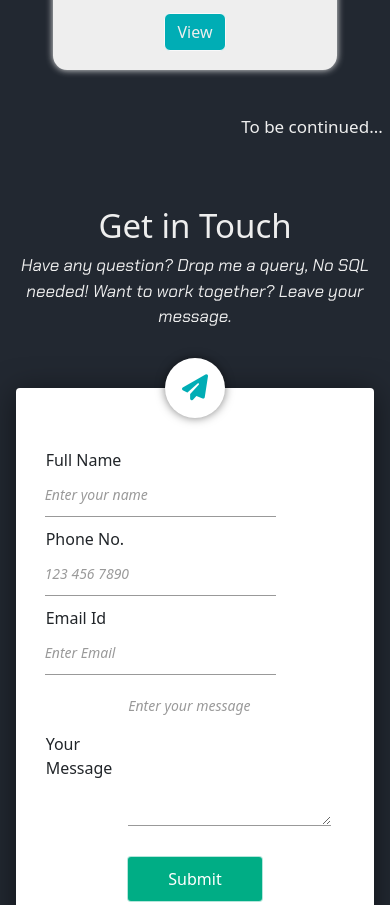
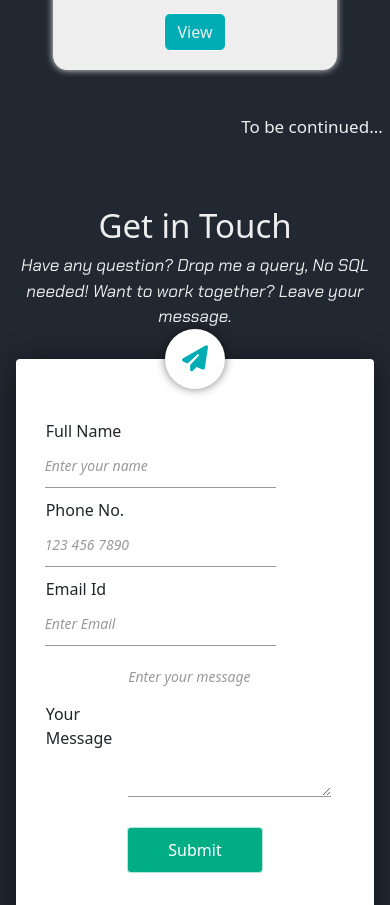
Before and after one commit to Lochan7JK/Portfolio, a plain HTML site: page index.html in a window 390 px wide. Shown: the part 6404-7309 px from the top of the page. Drawn offline with nearby package versions, Linux system fonts and the light colour scheme.

Commit message:
Update style.css

```diff
--- a/style.css
+++ b/style.css
@@ -700,9 +700,12 @@ footer > p{
     width: 72%;
 }*/
 
-@media screen and (max-width: 450px){
+@media screen and (max-width:400px){
+    .container{
+        height: 70vh;
+    }
     .container form{
-        height: 70vh;
+        height: 67vh;
     }
     .fa-paper-plane{
         padding: 17px;
```
